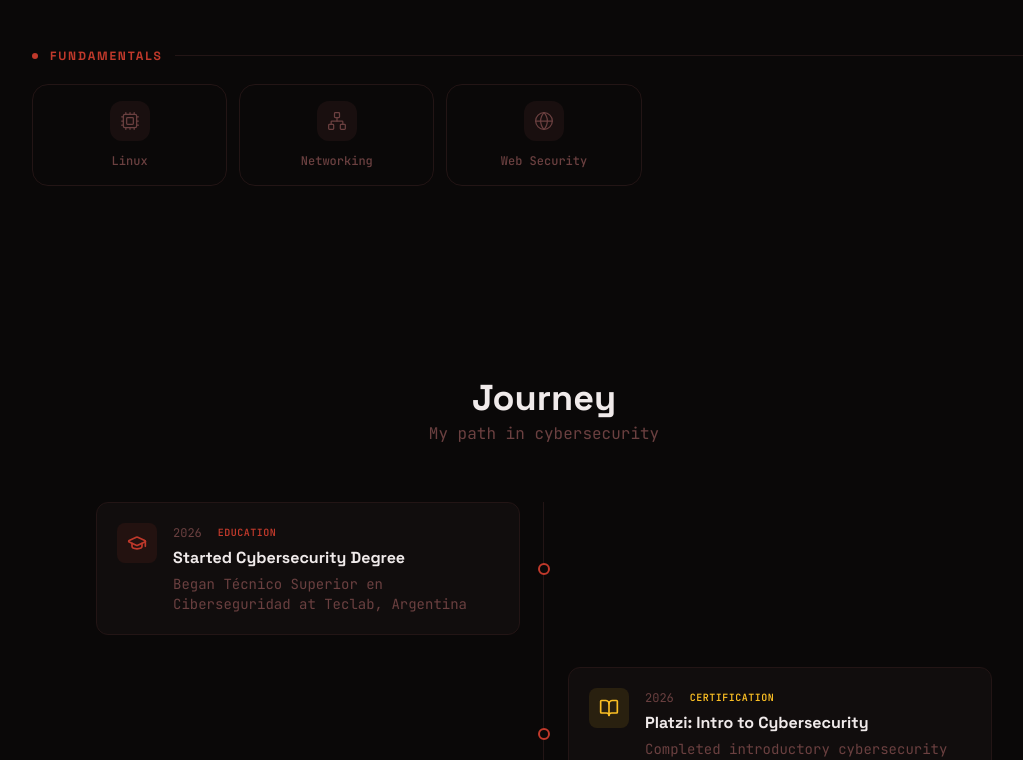
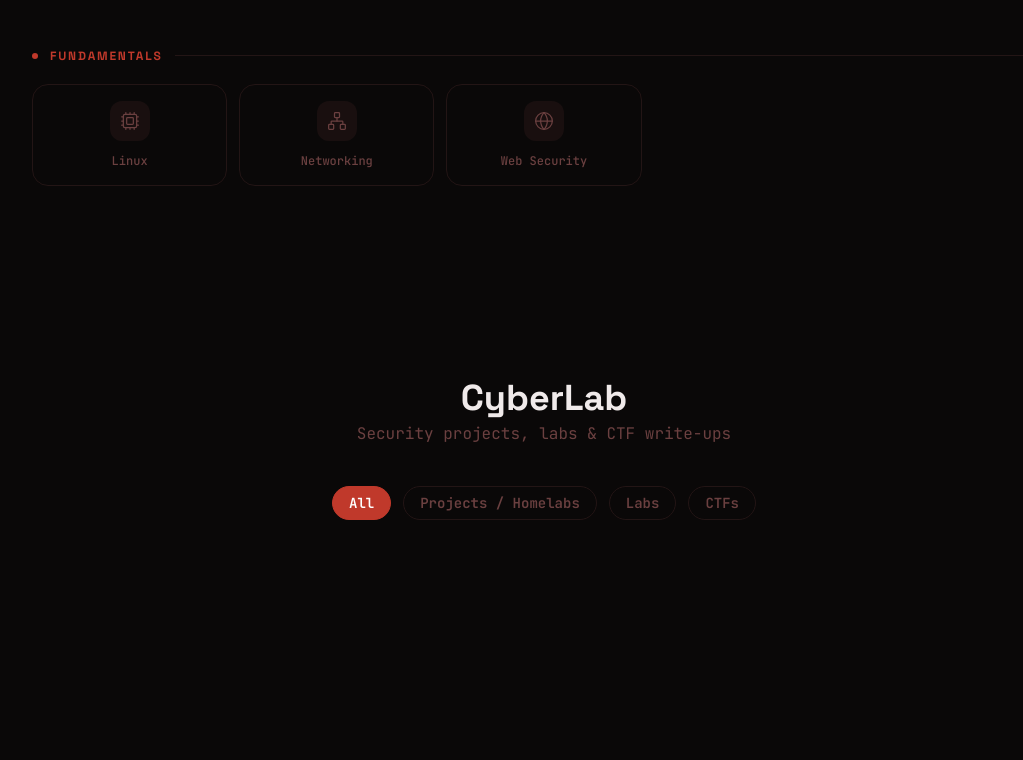
Before and after one commit to AyelenIasich/norman-portfolio, a Next.js app: page / in a window 1280 px wide. Shown: the part 2040-2800 px from the top of the page, without its empty margins (96-1119 px from the left). Built offline with nearby package versions, Linux system fonts and the light colour scheme.

Commit message:
refactor: comment out Timeline component in Home page

```diff
--- a/app/page.tsx
+++ b/app/page.tsx
@@ -47,7 +47,7 @@ export default function Home() {
           <Hero />
           <About />
           <Skills />
-          <Timeline />
+          {/* <Timeline /> */}
           <CyberLab items={cyberlabItems} />
           {/* <Writeups /> */}
           <Education />
```
